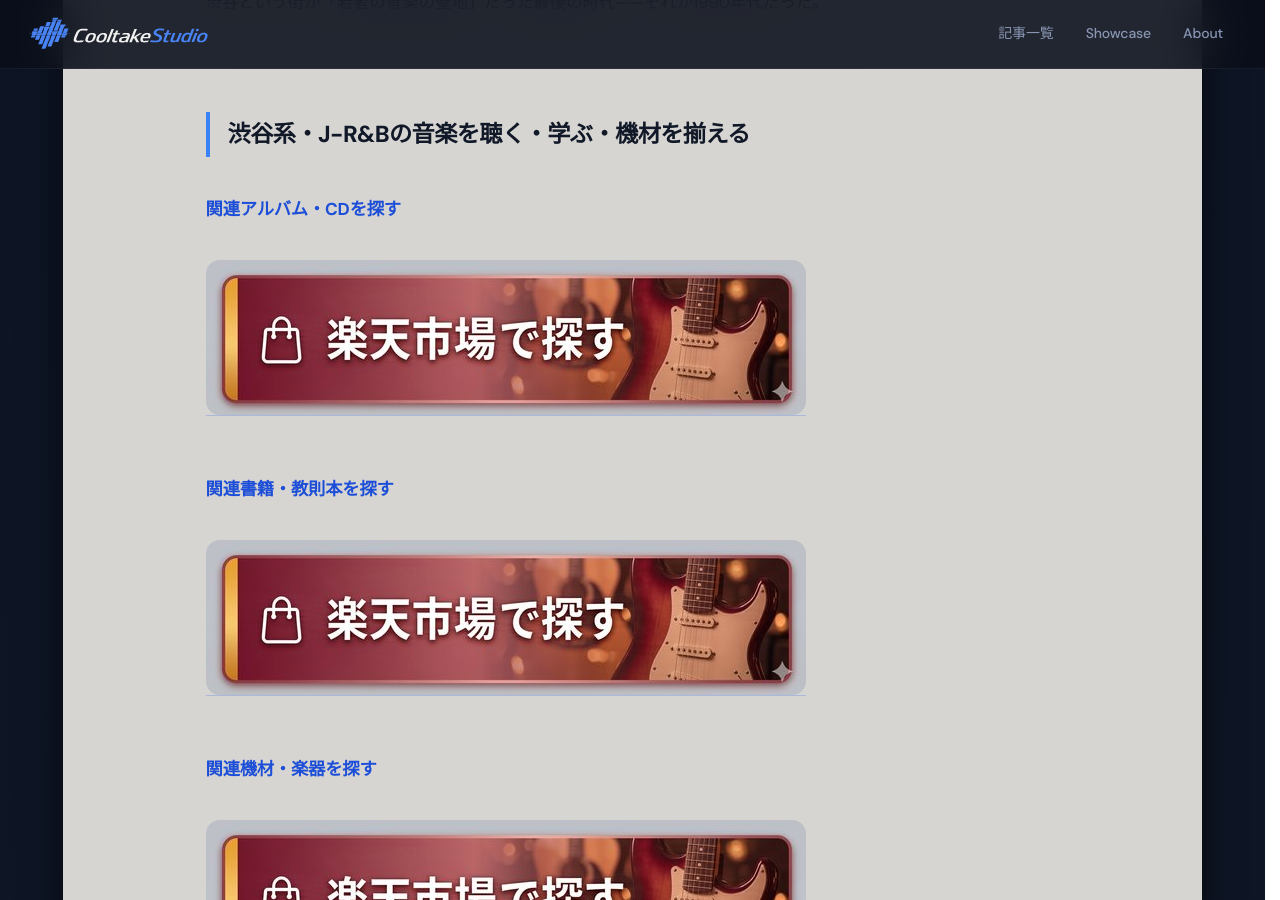
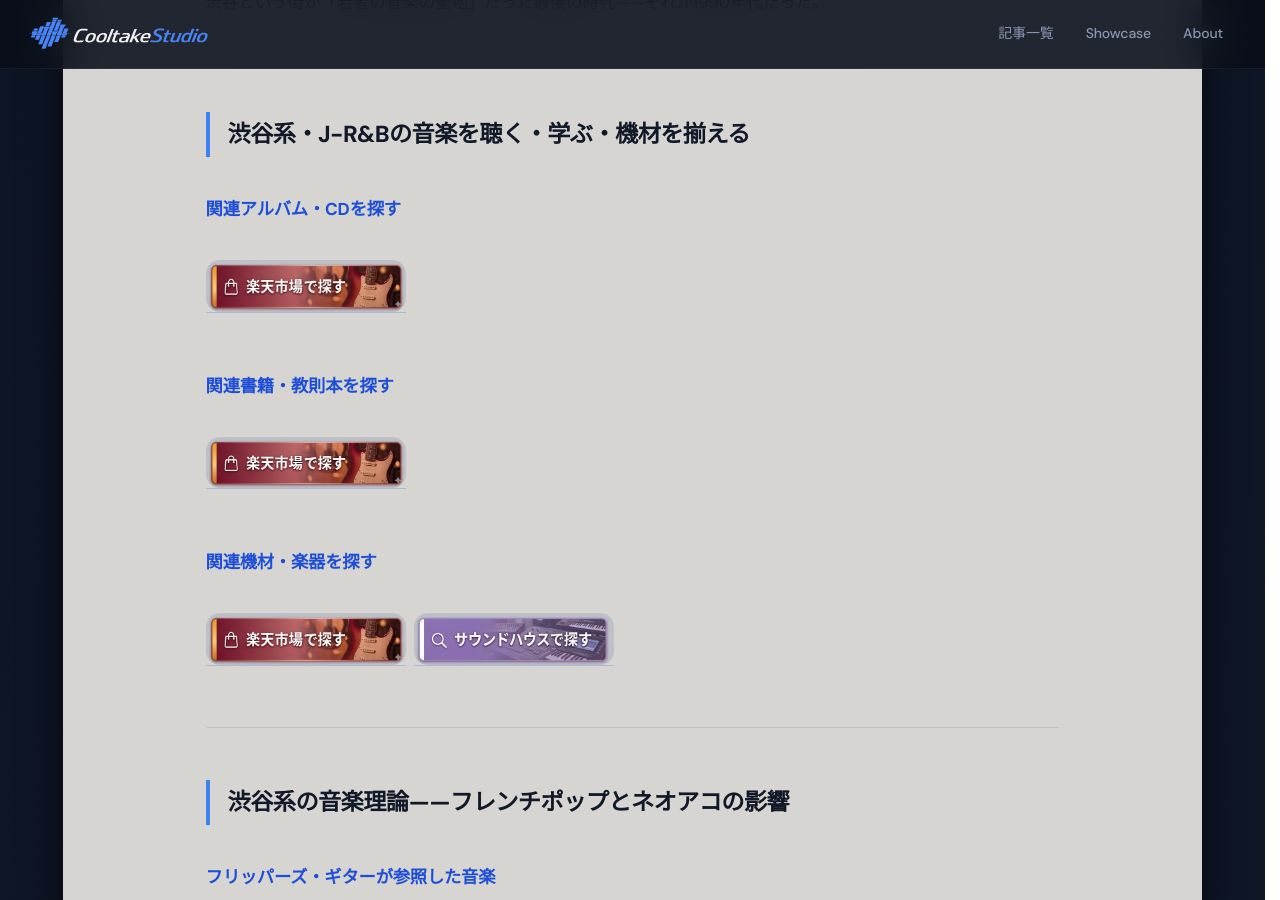
Before and after one commit to cooltake/cooltake-staging, a Jekyll site: the page built from _posts/2026-05-30-japan-music-12-shibuya-kei.md, in a window 1280 px wide and 900 px high, scrolled down 3856 px. Built offline with Jekyll 4.4.1, drawn with Linux system fonts in a browser that asks for light colours; some web fonts are replaced.

Commit message:
fix: japan-music-12 button width200 flex video-box

```diff
--- a/_posts/2026-05-30-japan-music-12-shibuya-kei.md
+++ b/_posts/2026-05-30-japan-music-12-shibuya-kei.md
@@ -216,7 +216,7 @@
 
 <div style="margin:1.5rem 0;">
 
-<a href="https://hb.afl.rakuten.co.jp/ichiba/54518dd8.3792440a.54518dd9.03b99be4/?pc=https%3A//search.rakuten.co.jp/search/mall/%E6%B8%8B%E8%B0%B7%E7%B3%BB%2B%E3%83%94%E3%83%81%E3%82%AB%E3%83%BC%E3%83%88%E3%83%BB%E3%83%95%E3%82%A1%E3%82%A4%E3%83%B4%2B%E5%B0%8F%E6%B2%A2%E5%81%A5%E4%BA%8C%2BCD/" rel="nofollow" referrerpolicy="no-referrer-when-downgrade" style="display:inline-block;text-decoration:none;margin:.6rem 0;"><img src="/assets/images/btn-rakuten.jpg" alt="楽天市場で探す" width="600" height="155" style="max-width:100%;height:auto;border-radius:14px;display:block;"></a>
+<a href="https://hb.afl.rakuten.co.jp/ichiba/54518dd8.3792440a.54518dd9.03b99be4/?pc=https%3A//search.rakuten.co.jp/search/mall/%E6%B8%8B%E8%B0%B7%E7%B3%BB%2B%E3%83%94%E3%83%81%E3%82%AB%E3%83%BC%E3%83%88%E3%83%BB%E3%83%95%E3%82%A1%E3%82%A4%E3%83%B4%2B%E5%B0%8F%E6%B2%A2%E5%81%A5%E4%BA%8C%2BCD/" rel="nofollow" referrerpolicy="no-referrer-when-downgrade" style="display:inline-block;text-decoration:none;margin:.6rem 0;"><img src="/assets/images/btn-rakuten.jpg" alt="楽天市場で探す" width="200" style="max-width:100%;height:auto;border-radius:14px;display:block;"></a>
 
 </div>
 
@@ -228,7 +228,7 @@
 
 <div style="margin:1.5rem 0;">
 
-<a href="https://hb.afl.rakuten.co.jp/ichiba/54518dd8.3792440a.54518dd9.03b99be4/?pc=https%3A//search.rakuten.co.jp/search/mall/%E3%82%AE%E3%82%BF%E3%83%BC%2B%E3%82%A8%E3%83%95%E3%82%A7%E3%82%AF%E3%82%BF%E3%83%BC%2B%E6%B8%8B%E8%B0%B7%E7%B3%BB%2B%E6%95%99%E5%89%87%E6%9C%AC/" rel="nofollow" referrerpolicy="no-referrer-when-downgrade" style="display:inline-block;text-decoration:none;margin:.6rem 0;"><img src="/assets/images/btn-rakuten.jpg" alt="楽天市場で探す" width="600" height="155" style="max-width:100%;height:auto;border-radius:14px;display:block;"></a>
+<a href="https://hb.afl.rakuten.co.jp/ichiba/54518dd8.3792440a.54518dd9.03b99be4/?pc=https%3A//search.rakuten.co.jp/search/mall/%E3%82%AE%E3%82%BF%E3%83%BC%2B%E3%82%A8%E3%83%95%E3%82%A7%E3%82%AF%E3%82%BF%E3%83%BC%2B%E6%B8%8B%E8%B0%B7%E7%B3%BB%2B%E6%95%99%E5%89%87%E6%9C%AC/" rel="nofollow" referrerpolicy="no-referrer-when-downgrade" style="display:inline-block;text-decoration:none;margin:.6rem 0;"><img src="/assets/images/btn-rakuten.jpg" alt="楽天市場で探す" width="200" style="max-width:100%;height:auto;border-radius:14px;display:block;"></a>
 
 </div>
 
@@ -238,19 +238,20 @@
 
 
 
-<div style="margin:1.5rem 0;">
 
-<a href="https://hb.afl.rakuten.co.jp/ichiba/54518dd8.3792440a.54518dd9.03b99be4/?pc=https%3A//search.rakuten.co.jp/search/mall/%E3%82%A8%E3%83%95%E3%82%A7%E3%82%AF%E3%82%BF%E3%83%BC%2B%E3%82%AE%E3%82%BF%E3%83%BC%2B%E3%82%A2%E3%83%8A%E3%83%AD%E3%82%B0/" rel="nofollow" referrerpolicy="no-referrer-when-downgrade" style="display:inline-block;text-decoration:none;margin:.6rem 0;"><img src="/assets/images/btn-rakuten.jpg" alt="楽天市場で探す" width="600" height="155" style="max-width:100%;height:auto;border-radius:14px;display:block;"></a>
+<div style="display:flex;flex-wrap:wrap;gap:.5rem;align-items:center;margin:1.5rem 0;">
+<div>
+
+<a href="https://hb.afl.rakuten.co.jp/ichiba/54518dd8.3792440a.54518dd9.03b99be4/?pc=https%3A//search.rakuten.co.jp/search/mall/%E3%82%A8%E3%83%95%E3%82%A7%E3%82%AF%E3%82%BF%E3%83%BC%2B%E3%82%AE%E3%82%BF%E3%83%BC%2B%E3%82%A2%E3%83%8A%E3%83%AD%E3%82%B0/" rel="nofollow" referrerpolicy="no-referrer-when-downgrade" style="display:inline-block;text-decoration:none;margin:.6rem 0;"><img src="/assets/images/btn-rakuten.jpg" alt="楽天市場で探す" width="200" style="max-width:100%;height:auto;border-radius:14px;display:block;"></a>
 
 </div>
+<div>
 
-
-
-<div style="margin:1.5rem 0;">
-
-<a href="https://h.accesstrade.net/sp/cc?rk=0100pdhv00n9hy&url=https%3A%2F%2Fwww.soundhouse.co.jp%2Fsearch%2Findex%3Fs_category_cd%3D130%26s_maker_cd%3D%26s_search_all%3D%26s_ord%3D" rel="nofollow" referrerpolicy="no-referrer-when-downgrade" style="display:inline-block;text-decoration:none;margin:.6rem 0;"><img src="/assets/images/btn-soundhouse.jpg" alt="サウンドハウスで探す" width="600" height="155" style="max-width:100%;height:auto;border-radius:14px;display:block;"></a>
+<a href="https://h.accesstrade.net/sp/cc?rk=0100pdhv00n9hy&url=https%3A%2F%2Fwww.soundhouse.co.jp%2Fsearch%2Findex%3Fs_category_cd%3D130%26s_maker_cd%3D%26s_search_all%3D%26s_ord%3D" rel="nofollow" referrerpolicy="no-referrer-when-downgrade" style="display:inline-block;text-decoration:none;margin:.6rem 0;"><img src="/assets/images/btn-soundhouse.jpg" alt="サウンドハウスで探す" width="200" style="max-width:100%;height:auto;border-radius:14px;display:block;"></a>
 
 </div>
+</div>
+
 
 ---
 
```
